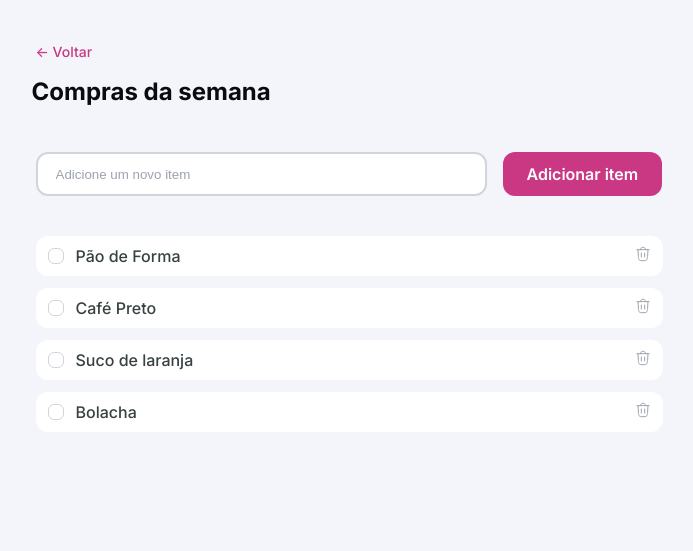
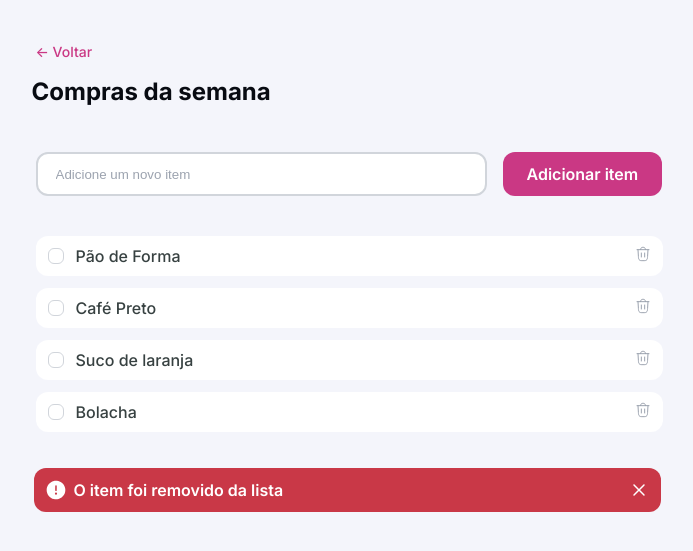
Before and after one commit to gabnunesdev/quicklist, a plain HTML site: page index.html in a window 1280 px wide. Shown: the part 87-638 px from the top of the page, without its empty margins (293-986 px from the left). Drawn offline with Linux system fonts and the light colour scheme.

Commit message:
show alert footer with warning message and update display styles

```diff
--- a/index.html
+++ b/index.html
@@ -71,7 +71,7 @@
           </li>
         </ul>
       </form>
-      <footer class="hidden">
+      <footer>
         <div class="footer-group">
           <img src="assets/icons/warning-circle-filled.svg" alt="" />
           <span>O item foi removido da lista</span>
--- a/scripts.js
+++ b/scripts.js
@@ -1 +1,3 @@
-console.log("Hello, World!");
+const footer = document.querySelector("footer");
+
+footer.classList.add("show-alert");
--- a/styles/app.css
+++ b/styles/app.css
@@ -36,7 +36,7 @@ div.container {
   }
 
   footer {
-    display: flex;
+    display: none;
     align-items: center;
     justify-content: space-between;
     max-width: 39.1875rem;
@@ -55,8 +55,8 @@ div.container {
     }
   }
 
-  .hidden {
-    display: none;
+  .show-alert {
+    display: flex;
   }
 }
 
```
